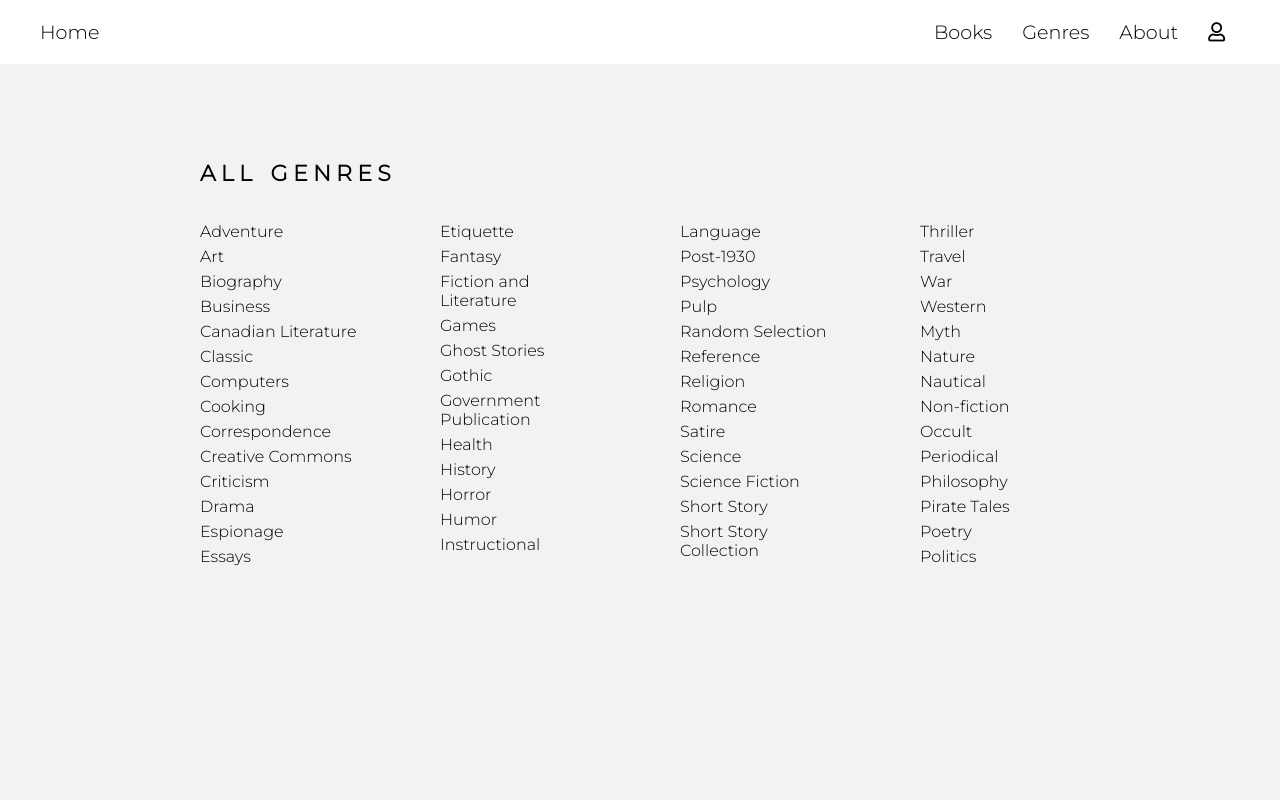
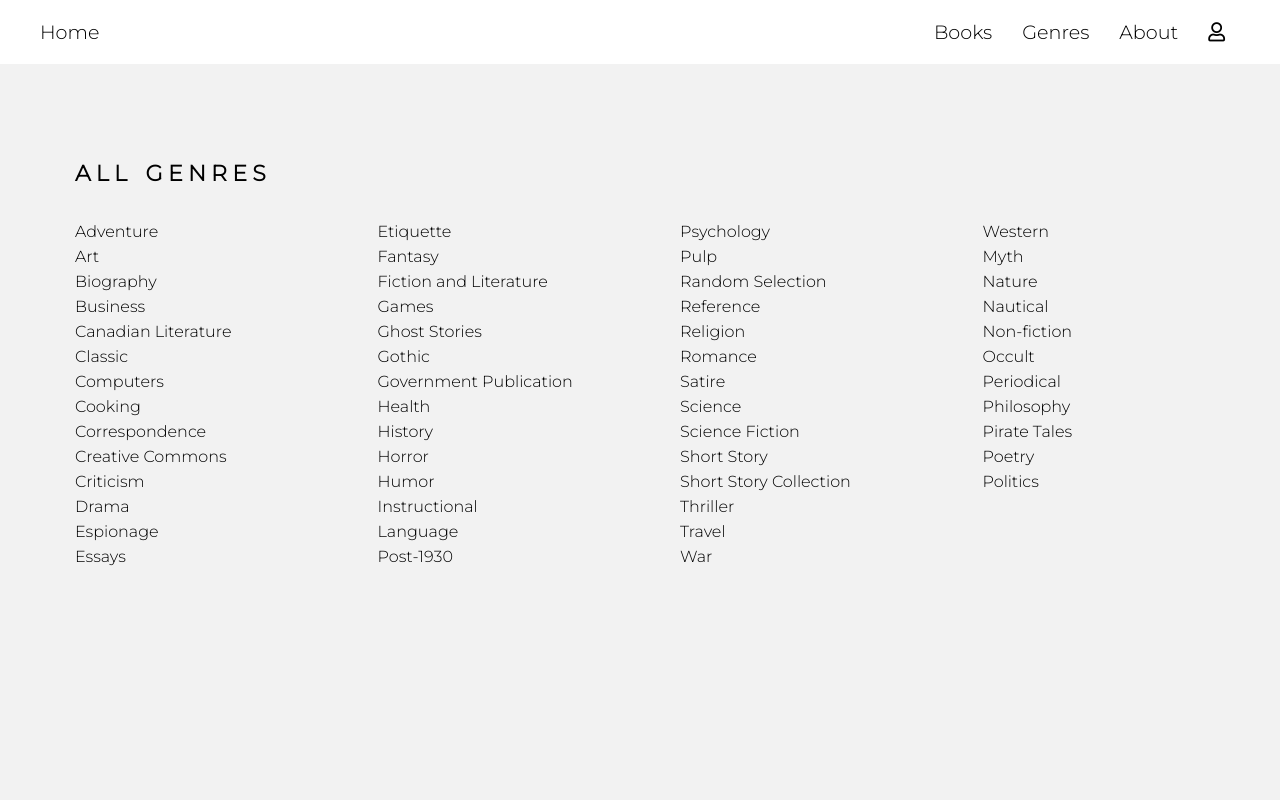
Before and after one commit to borisovboris/book-lounge, an Angular app: page /genres in a window 1280 px wide. Shown: the top 800 px of the page. Built offline with nearby package versions, Linux system fonts and the light colour scheme.

Commit message:
responsive genres-all

```diff
--- a/src/app/genres/genres-all-list/genres-all-list.component.css
+++ b/src/app/genres/genres-all-list/genres-all-list.component.css
@@ -1,14 +1,12 @@
 .genres-all-container {
-    padding-left: 200px;
-    padding-right: 200px;
     background-color: #f2f2f2;
     min-height: 100vh;
 }
 
 .genres-names {
-    column-count: 4;
+    column-count: 1;
     padding: 30px 0;
-    column-gap: 5rem;
+    /* column-gap: 5rem; */
 }
 
 .genre-name {
@@ -30,3 +28,20 @@
     border-bottom: 1px solid black;
     cursor: pointer;
 }
+
+
+@media screen and (min-width: 641px) {
+    .genres-names {
+        column-count: 2;
+        padding: 30px 0;
+        column-gap: 5rem;
+    }
+}
+
+@media screen and (min-width: 1008px) {
+    .genres-names {
+        column-count: 4;
+        padding: 30px 0;
+        column-gap: 5rem;
+    }
+}
--- a/src/app/genres/genres-all-list/genres-all-list.component.html
+++ b/src/app/genres/genres-all-list/genres-all-list.component.html
@@ -1,4 +1,4 @@
-<div class="padding-top-150 genres-all-container black-text">
+<div class="padding-top-150 genres-all-container black-text padding-sides-200">
     <h1 class="medium-font small-caps letter-spacing">all genres</h1>
     <div class="genres-names">
             <div *ngFor="let genreName of (genresNames$ | async)" class="genre-name"><a>{{genreName}}</a></div>
--- a/src/app/genres/genres-all/genres-all.component.html
+++ /dev/null
@@ -1 +0,0 @@
-<p>genres-all works!</p>
--- a/src/app/genres/genres-all/genres-all.component.ts
+++ /dev/null
@@ -1,15 +0,0 @@
-import { Component, OnInit } from '@angular/core';
-
-@Component({
-  selector: 'app-genres-all',
-  templateUrl: './genres-all.component.html',
-  styleUrls: ['./genres-all.component.css']
-})
-export class GenresAllComponent implements OnInit {
-
-  constructor() { }
-
-  ngOnInit(): void {
-  }
-
-}
--- a/src/app/genres/genres.module.ts
+++ b/src/app/genres/genres.module.ts
@@ -2,12 +2,11 @@ import { NgModule } from '@angular/core';
 import { CommonModule } from '@angular/common';
 
 import { GenresRoutingModule } from './genres-routing.module';
-import { GenresAllComponent } from './genres-all/genres-all.component';
 import { GenresAllListComponent } from './genres-all-list/genres-all-list.component';
 
 
 @NgModule({
-  declarations: [GenresAllComponent, GenresAllListComponent],
+  declarations: [GenresAllListComponent],
   imports: [
     CommonModule,
     GenresRoutingModule
--- a/src/app/today-books/today-books.component.css
+++ b/src/app/today-books/today-books.component.css
@@ -16,7 +16,7 @@
 }
 
 .flex-item {
-    flex: 16.666%;
+    flex: 50%;
     flex-grow: 0;
 }
 
@@ -38,3 +38,17 @@
     color: black;
     cursor: pointer;
 }
+
+@media screen and (min-width: 641px) {
+    .flex-item {
+        flex: 25%;
+        flex-grow: 0;
+    }
+}
+
+@media screen and (min-width: 1008px) {
+    .flex-item {
+        flex: 16.666%;
+        flex-grow: 0;
+    }
+}
--- a/src/styles.css
+++ b/src/styles.css
@@ -74,7 +74,8 @@
 }
 
 .padding-sides-200 {
-    padding: 0 25px;
+    padding-left: 25px;
+    padding-right: 25px;
 }
 
 .centered {
@@ -103,18 +104,21 @@
 
 @media screen and (min-width: 641px) {
     .padding-sides-200 {
-        padding: 0px 50px;
+        padding-left: 50px;
+        padding-right: 50px;
     }
 }
 
 @media screen and (min-width: 1008px) {
     .padding-sides-200 {
-        padding: 0px 75px;
+        padding-left: 75px;
+        padding-right: 75px;
     }
 }
 
 @media screen and (min-width: 1440px) {
     .padding-sides-200 {
-        padding: 0px 125px;
+        padding-left: 125px;
+        padding-right: 125px;
     }
 }
```
Also changed, not shown: src/app/genres/genres-all/genres-all.component.css (deleted), 1 other file (tests, documents, lock files or other folders).
